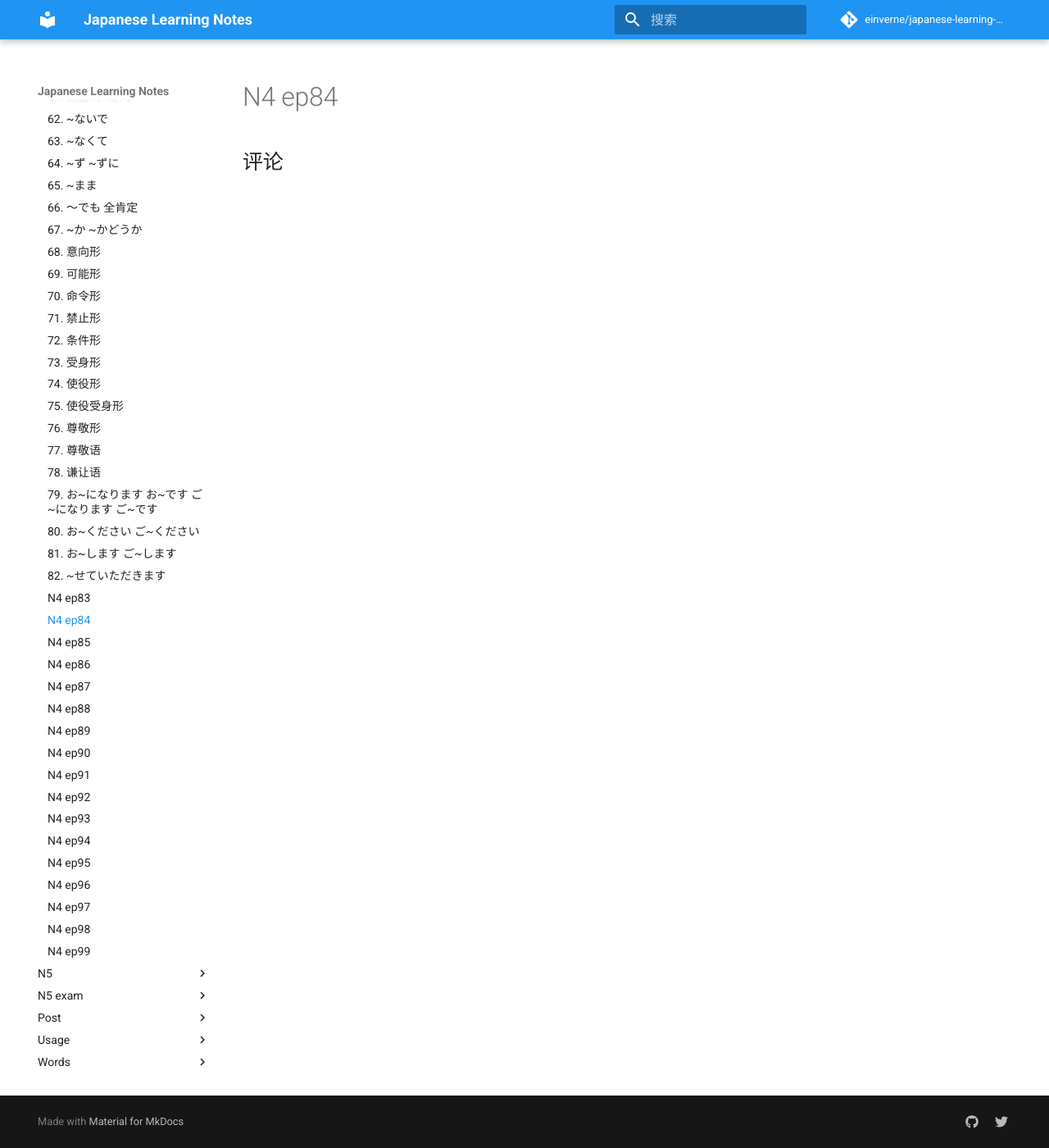
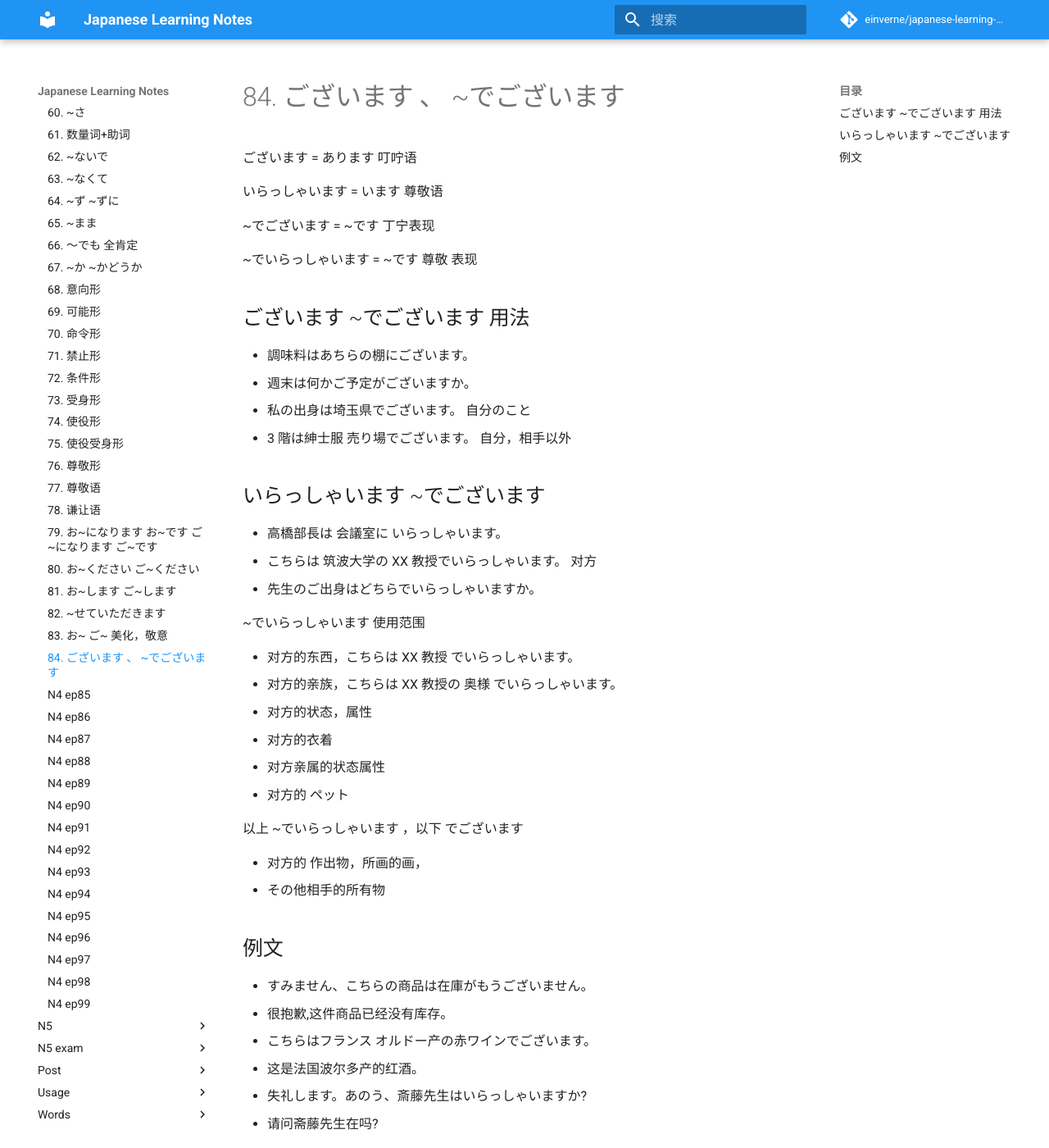
Before and after one commit to einverne/japanese-learning-notes, an MkDocs documentation site: the page built from docs/n4/n4-ep84.md, in a window 1280 px wide and 1400 px high. Shown: the whole window at 82% size. Built offline with MkDocs 1.6.1 and Material for MkDocs 9.7.7, drawn with Linux system fonts in a browser that asks for light colours; comment, search, counter and statistics services are not loaded.

Commit message:
feat: add notes

```diff
--- a/docs/n4/n4-ep84.md
+++ b/docs/n4/n4-ep84.md
@@ -1,3 +1,53 @@
 ---
 comments: true
 ---
+
+# 84. ございます 、 ~でございます
+
+ございます =  あります  叮咛语
+
+いらっしゃいます = います 尊敬语
+
+
+~でございます = ~です 丁宁表现
+
+~でいらっしゃいます = ~です 尊敬 表现
+
+## ございます ~でございます 用法
+
+- 調味料はあちらの棚にございます。
+- 週末は何かご予定がございますか。
+
+- 私の出身は埼玉県でございます。   自分のこと
+- 3 階は紳士服 売り場でございます。    自分，相手以外
+
+
+## いらっしゃいます ~でございます
+
+- 高橋部長は 会議室に いらっしゃいます。
+- こちらは 筑波大学の XX 教授でいらっしゃいます。   对方
+- 先生のご出身はどちらでいらっしゃいますか。
+
+
+~でいらっしゃいます  使用范围
+
+- 对方的东西，こちらは XX 教授 でいらっしゃいます。
+- 对方的亲族，こちらは XX 教授の 奥様 でいらっしゃいます。
+- 对方的状态，属性
+- 对方的衣着
+- 对方亲属的状态属性
+- 对方的 ペット
+
+以上 ~でいらっしゃいます ，以下  でございます
+
+- 对方的 作出物，所画的画，
+- その他相手的所有物
+
+## 例文
+
+- すみません、こちらの商品は在庫がもうございません。
+- 很抱歉,这件商品已经没有库存。
+- こちらはフランス オルドー产の赤ワインでございます。
+- 这是法国波尔多产的红酒。
+- 失礼します。あのう、斎藤先生はいらっしゃいますか?
+- 请问斋藤先生在吗?
```
Also changed, not shown: docs/n4/n4-ep83.md (+38 -0 lines).
